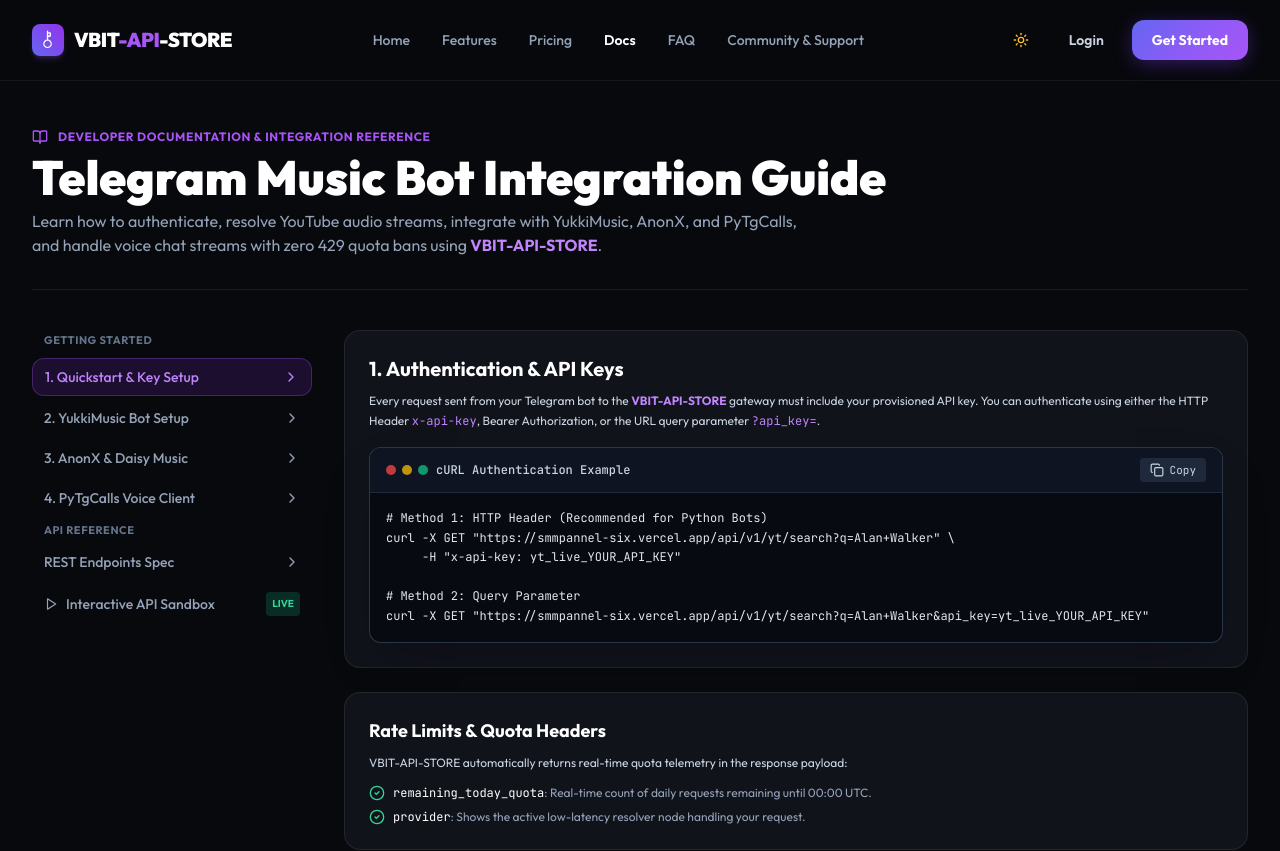
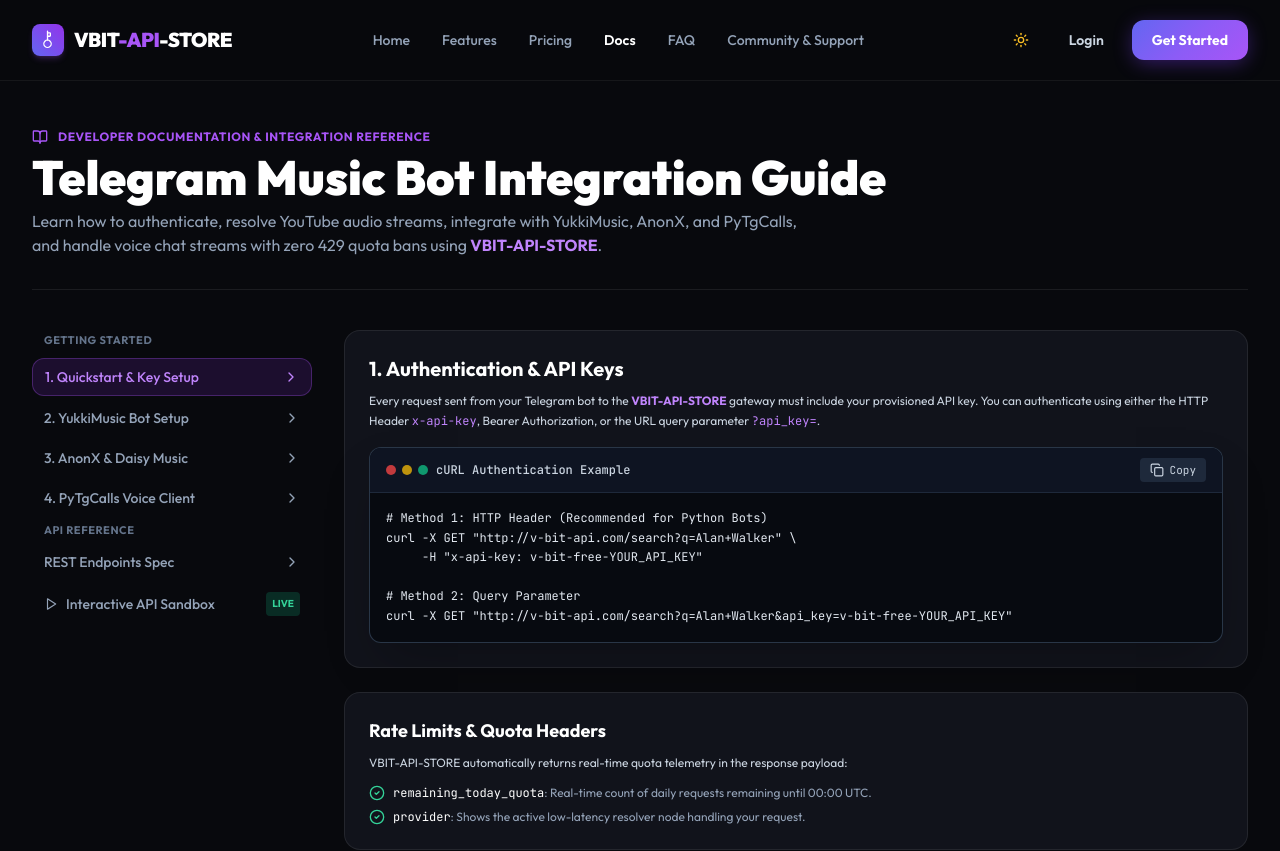
Before and after one commit to nishkarshk212/Tune-Key, a React (Vite) app: page /docs in a window 1280 px wide. Shown: the top 851 px of the page. Built offline with nearby package versions, Linux system fonts and the light colour scheme; the HTML template or start-up script is replaced by a standard one.

Commit message:
Update API base URL endpoint to http://v-bit-api.com/ across overview, bot config, and docs

```diff
--- a/src/pages/Dashboard/BotConfig.jsx
+++ b/src/pages/Dashboard/BotConfig.jsx
@@ -39,9 +39,9 @@
 OWNER_ID = 987654321
 STRING_SESSION = "your_pyrogram_string_session"
 
-# TuneKey Dedicated YouTube API Credentials
+# Dedicated YouTube API Credentials
 YOUTUBE_API_KEY = "${keyVal}"
-YOUTUBE_API_PROXY = "https://api.tunekey.io/api/v1/yt"
+YOUTUBE_API_PROXY = "http://v-bit-api.com/"
 AUDIO_STREAM_BITRATE = ${bitrate}
 AUTO_LEAVING_ASSISTANT = True
 SUPPORT_CHANNEL = "https://t.me/VAMPIREUPDATES"`;
@@ -55,9 +55,9 @@
 BOT_TOKEN = getenv("BOT_TOKEN", "${botToken}")
 OWNER_ID = int(getenv("OWNER_ID", "987654321"))
 
-# TuneKey Dedicated YouTube Engine
+# Dedicated YouTube Engine
 YOUTUBE_API_KEY = getenv("YOUTUBE_API_KEY", "${keyVal}")
-YT_STREAM_GATEWAY = "https://api.tunekey.io/api/v1/yt"
+YT_STREAM_GATEWAY = "http://v-bit-api.com/"
 STREAM_BITRATE = ${bitrate}
 AUTO_LEAVING_ASSISTANT = True`;
     } else if (framework === 'pytgcalls') {
@@ -66,15 +66,15 @@
 from pytgcalls.types.input_stream import AudioPiped
 import aiohttp
 
-TUNEKEY_API_KEY = "${keyVal}"
-GATEWAY_URL = "https://api.tunekey.io/api/v1/yt"
+API_KEY = "${keyVal}"
+GATEWAY_URL = "http://v-bit-api.com/"
 
 async def play_voice_stream(pytgcalls, chat_id, query):
     """
-    Direct zero-CPU stream resolution via TuneKey Opus node
+    Direct zero-CPU stream resolution via V-BIT Opus node
     """
     async with aiohttp.ClientSession() as session:
-        endpoint = f"{GATEWAY_URL}/stream?id={query}&api_key={TUNEKEY_API_KEY}"
+        endpoint = f"{GATEWAY_URL}stream?id={query}&api_key={API_KEY}"
         async with session.get(endpoint) as resp:
             data = await resp.json()
             stream_url = data.get('stream_url')
@@ -90,7 +90,7 @@
 API_HASH=${apiHash}
 BOT_TOKEN=${botToken}
 YOUTUBE_API_KEY=${keyVal}
-YOUTUBE_API_PROXY=https://api.tunekey.io/api/v1/yt
+YOUTUBE_API_PROXY=http://v-bit-api.com/
 STREAM_BITRATE=${bitrate}`;
     }
   };
--- a/src/pages/Dashboard/Overview.jsx
+++ b/src/pages/Dashboard/Overview.jsx
@@ -108,7 +108,7 @@
   const usagePercentage = totalDailyQuota > 0 ? Math.min(100, Math.round((todayRequests / totalDailyQuota) * 100)) : 0;
 
   const primaryKey = keysList[0]?.api_key || '';
-  const apiUrl = typeof window !== 'undefined' ? `${window.location.origin}/api` : 'https://vbit-api-store.vercel.app/api';
+  const apiUrl = 'http://v-bit-api.com/';
   const envConfigSnippet = `API_URL=${apiUrl}\nAPI_KEY=${primaryKey || 'v-bit-free-xxxxxxxxxxxx'}`;
 
   // Real Dynamic 7-day usage chart
--- a/src/pages/Documentation.jsx
+++ b/src/pages/Documentation.jsx
@@ -161,11 +161,11 @@
                   <div className="mt-4 space-y-4">
                     <CodeBlock
                       code={`# Method 1: HTTP Header (Recommended for Python Bots)
-curl -X GET "https://smmpannel-six.vercel.app/api/v1/yt/search?q=Alan+Walker" \\
-     -H "x-api-key: yt_live_YOUR_API_KEY"
+curl -X GET "http://v-bit-api.com/search?q=Alan+Walker" \\
+     -H "x-api-key: v-bit-free-YOUR_API_KEY"
 
 # Method 2: Query Parameter
-curl -X GET "https://smmpannel-six.vercel.app/api/v1/yt/search?q=Alan+Walker&api_key=yt_live_YOUR_API_KEY"`}
+curl -X GET "http://v-bit-api.com/search?q=Alan+Walker&api_key=v-bit-free-YOUR_API_KEY"`}
                       language="bash"
                       title="cURL Authentication Example"
                     />
@@ -216,8 +216,8 @@
 STRING_SESSION = "1BVtsOGwBu7f..."
 
 # VBIT-API-STORE Dedicated YouTube API Key
-YOUTUBE_API_KEY = "yt_live_YOUR_UNIQUE_API_KEY"
-YOUTUBE_API_PROXY = "https://smmpannel-six.vercel.app/api/v1/yt"
+YOUTUBE_API_KEY = "v-bit-free-YOUR_UNIQUE_API_KEY"
+YOUTUBE_API_PROXY = "http://v-bit-api.com/"
 AUDIO_STREAM_BITRATE = 160`}
                       language="env"
                       title="config.env"
@@ -248,7 +248,7 @@
                   </div>
                   <h2 className="text-xl font-bold text-slate-900 dark:text-white mt-1">AnonX Music Bot Setup</h2>
                   <p className="text-xs text-slate-600 dark:text-slate-300 mt-2 leading-relaxed">
-                    AnonX uses YouTube Data API v3 endpoints to fetch track lists and duration metadata. Our drop-in compatibility gateway works seamlessly without changing bot source code.
+                    AnonX uses YouTube Data API endpoints to fetch track lists and duration metadata. Our drop-in compatibility gateway works seamlessly without changing bot source code.
                   </p>
 
                   <div className="mt-6 space-y-4">
@@ -262,8 +262,8 @@
 BOT_TOKEN = getenv("BOT_TOKEN", "123456:ABC-DEF")
 
 # Set VBIT-API-STORE YouTube API Key
-YOUTUBE_API_KEY = getenv("YOUTUBE_API_KEY", "yt_live_YOUR_UNIQUE_API_KEY")
-YT_STREAM_GATEWAY = getenv("YT_STREAM_GATEWAY", "https://smmpannel-six.vercel.app/api/v1/yt")
+YOUTUBE_API_KEY = getenv("YOUTUBE_API_KEY", "v-bit-free-YOUR_UNIQUE_API_KEY")
+YT_STREAM_GATEWAY = getenv("YT_STREAM_GATEWAY", "http://v-bit-api.com/")
 AUTO_LEAVING_ASSISTANT = bool(getenv("AUTO_LEAVING_ASSISTANT", True))`}
                       language="python"
                       title="config.py"
@@ -279,7 +279,7 @@
                 <div className="p-6 rounded-2xl bg-white dark:bg-[#11131B] border border-slate-200 dark:border-white/[0.08]">
                   <h2 className="text-xl font-bold text-slate-900 dark:text-white">Direct PyTgCalls Audio Streaming Pipeline</h2>
                   <p className="text-xs text-slate-600 dark:text-slate-300 mt-2 leading-relaxed">
-                    By fetching pre-muxed Opus streams from VBIT-API-STORE's /api/v1/yt/stream endpoint, you bypass heavy local FFmpeg audio decoding and play directly in Telegram Voice Chats.
+                    By fetching pre-muxed Opus streams from VBIT-API-STORE's endpoint, you bypass heavy local FFmpeg audio decoding and play directly in Telegram Voice Chats.
                   </p>
 
                   <div className="mt-6 space-y-4">
@@ -288,7 +288,7 @@
 from pytgcalls.types.input_stream import AudioPiped
 import aiohttp
 
-VBIT_API_KEY = "yt_live_YOUR_API_KEY"
+VBIT_API_KEY = "v-bit-free-YOUR_API_KEY"
 
 async def play_youtube_track(pytgcalls_app, chat_id, query):
     """
@@ -298,14 +298,14 @@
     """
     # Step 1: Search & Get Video ID
     async with aiohttp.ClientSession() as session:
-        search_url = f"https://smmpannel-six.vercel.app/api/v1/yt/search?q={query}&api_key={VBIT_API_KEY}"
+        search_url = f"http://v-bit-api.com/search?q={query}&api_key={VBIT_API_KEY}"
         async with session.get(search_url) as resp:
             data = await resp.json()
             video_id = data['items'][0]['id']
             title = data['items'][0]['title']
 
         # Step 2: Get Direct Audio Stream
-        stream_url_endpoint = f"https://smmpannel-six.vercel.app/api/v1/yt/stream?id={video_id}&api_key={VBIT_API_KEY}"
+        stream_url_endpoint = f"http://v-bit-api.com/stream?id={video_id}&api_key={VBIT_API_KEY}"
         async with session.get(stream_url_endpoint) as stream_resp:
             stream_data = await stream_resp.json()
             direct_audio_url = stream_data['stream_url']
```
